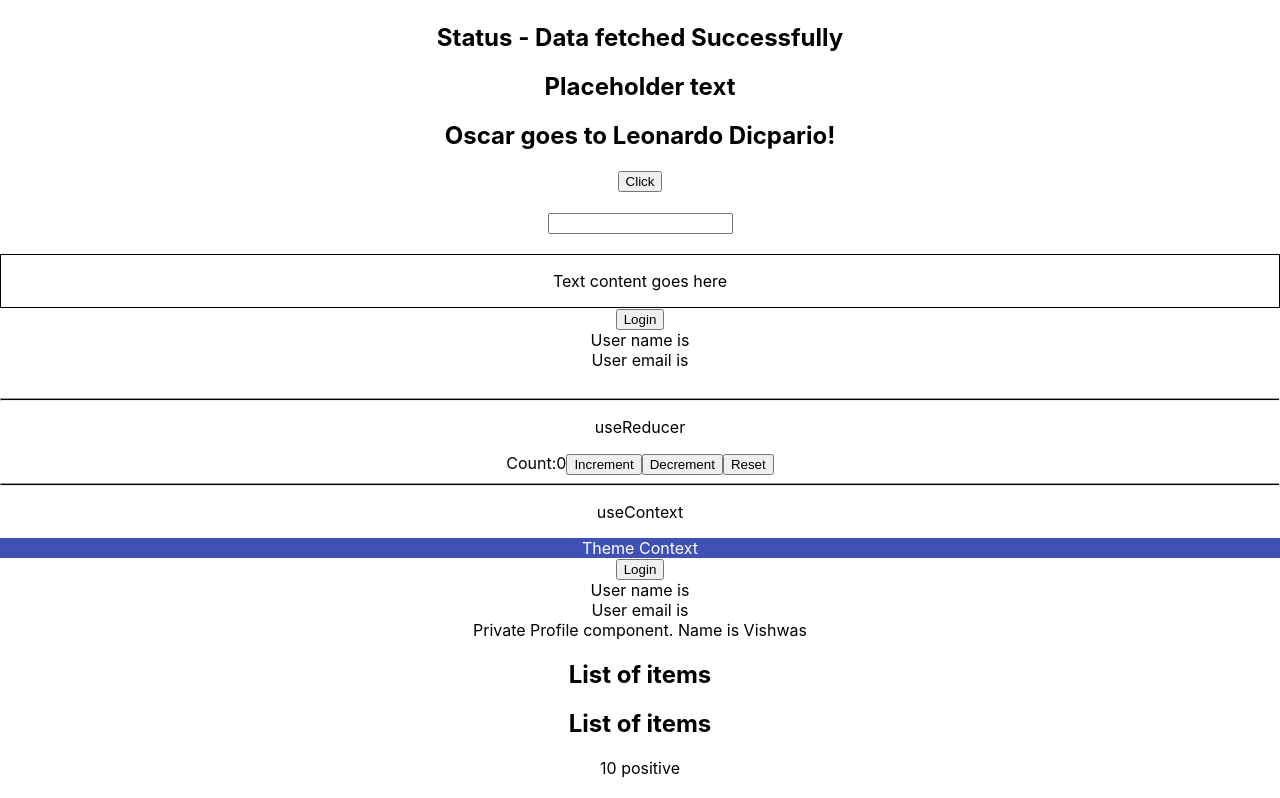
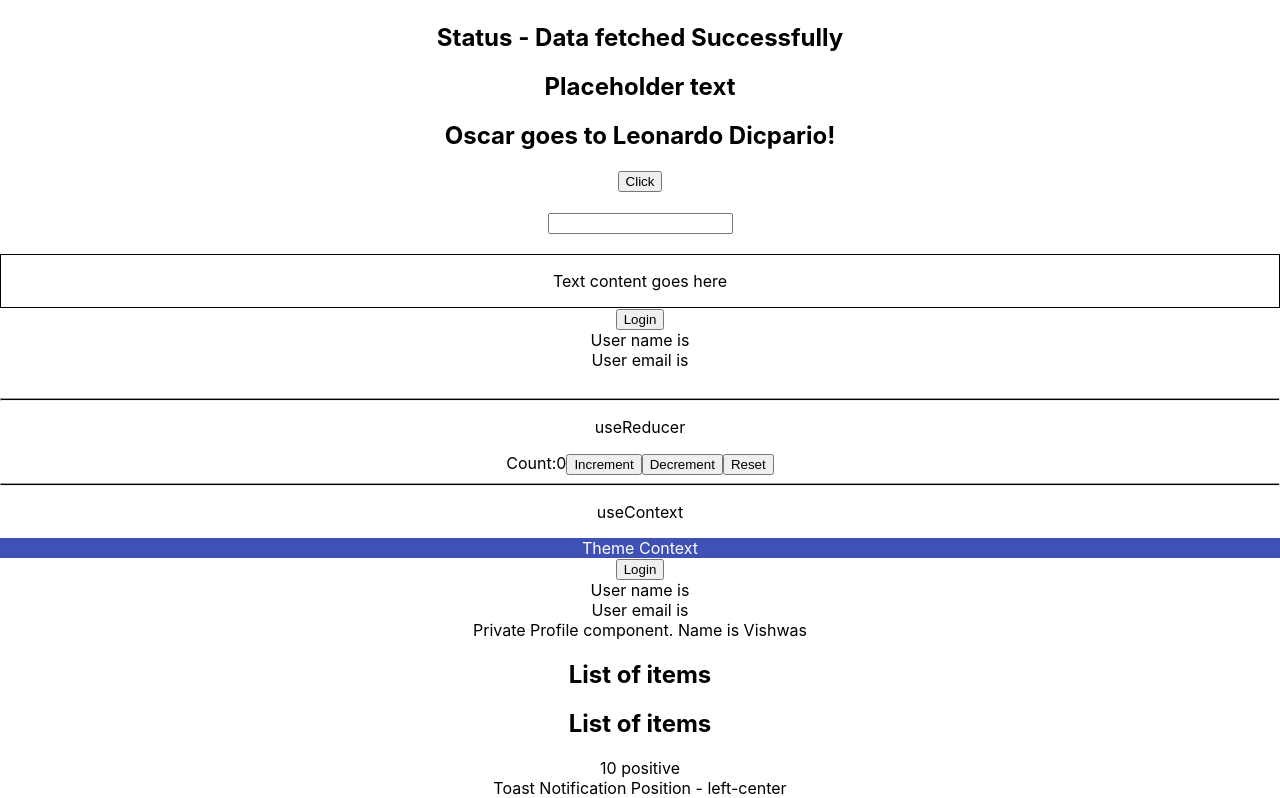
Before and after one commit to chetanalotliker/learn-react-typescript, a React (Create React App) app: page / in a window 1280 px wide. Shown: the part 232-1030 px from the top of the page. Built offline with nearby package versions, Linux system fonts and the light colour scheme.

Commit message:
Create template literals in react js

```diff
--- a/src/App.tsx
+++ b/src/App.tsx
@@ -18,6 +18,7 @@
 import { Profile } from './components/auth/Profile';
 import { List } from './components/generics/List';
 import { RandomNumber } from './components/restriction/RandomNumber';
+import { Toast } from './components/templateliterals/Toast';
 
 function App() {
   const personName = {
@@ -78,6 +79,8 @@
       <List items={[1,2,3]} onClick={(item)=> console.log(item)}/>
 
       <RandomNumber value={10} isPositive />
+
+      <Toast position="left-center" />
     </div>
   );
 }
--- /dev/null
+++ b/src/components/templateliterals/Toast.tsx
@@ -0,0 +1,14 @@
+type HorizontalPosition = 'left' | 'center' | 'right'
+type VerticalPosition = 'top' | 'center' | 'botton'
+
+type ToastProps = {
+    position: Exclude<`${HorizontalPosition}-${VerticalPosition}`,'center-center'>
+}
+export const Toast = ({position}: ToastProps) =>{
+    return (
+        <div>
+            Toast Notification Position - {position}
+        </div>
+    )
+
+}
```
